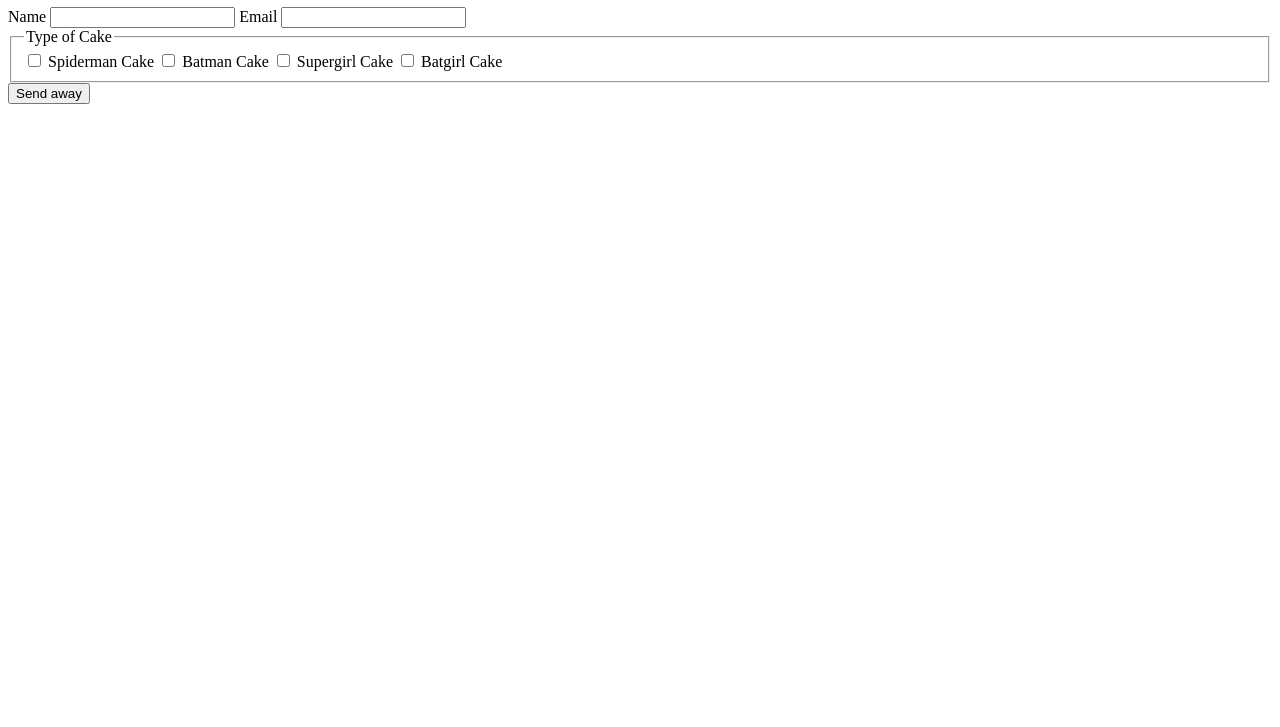
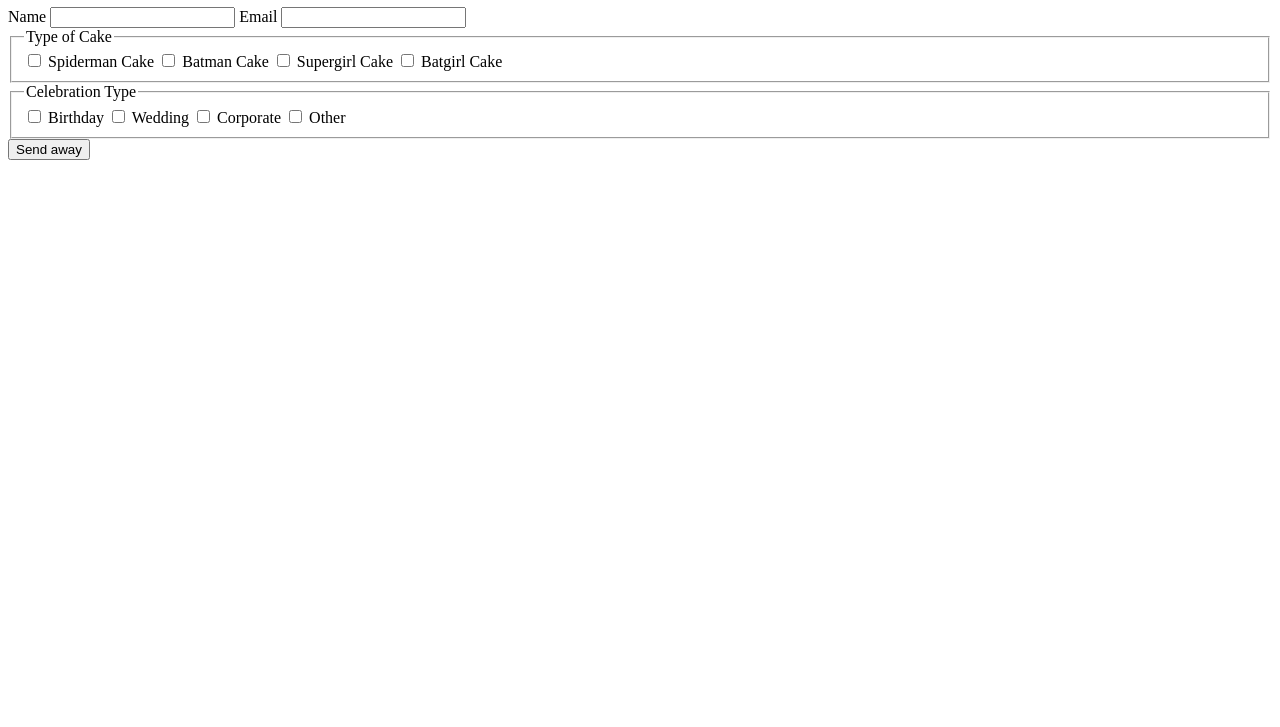
Before and after one commit to lyntco/basic-form, a plain HTML site: page index.html in a window 1280 px wide. Shown: the part 73-800 px from the top of the page. Drawn offline with Linux system fonts and the light colour scheme.

Commit message:
Add Celebration type fieldset

```diff
--- a/index.html
+++ b/index.html
@@ -25,6 +25,17 @@
         <input id="cake-batgirl" type="checkbox" />
         <label for="cake-batgirl">Batgirl Cake</label>
       </fieldset>
+      <fieldset name="event-type">
+        <legend>Celebration Type</legend>
+        <input id="event-birthday" type="checkbox" />
+        <label for="event-birthday">Birthday</label>
+        <input id="event-wedding" type="checkbox" />
+        <label for="event-wedding">Wedding</label>
+        <input id="event-corporate" type="checkbox" />
+        <label for="event-corporate">Corporate</label>
+        <input id="event-other" type="checkbox" />
+        <label for="event-other">Other</label>
+      </fieldset>
       <button type="submit">Send away</button>
     </form>
   </div>
```
